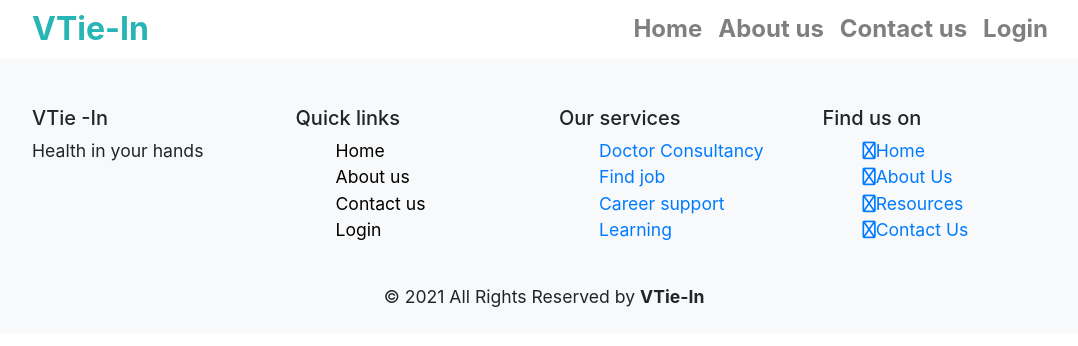
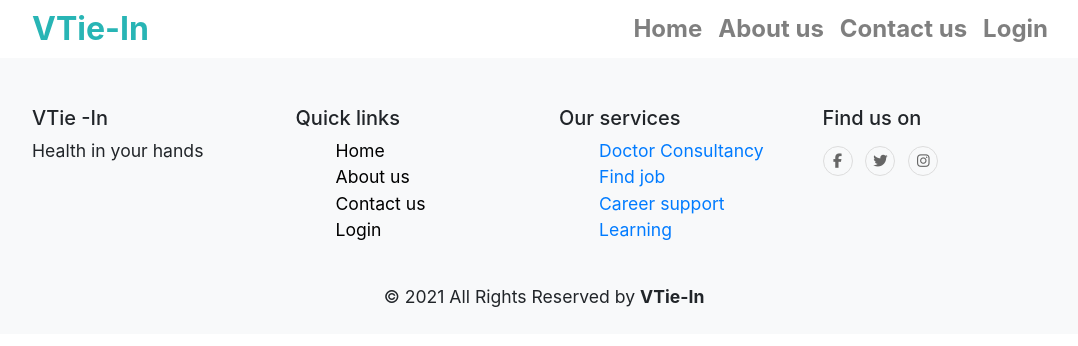
Before and after one commit to niharshini/about-us, a plain HTML site: page index.html in a window 1280 px wide. Shown: the whole page, without its empty margins (96-1174 px from the left). Drawn offline with nearby package versions, Linux system fonts and the light colour scheme.

Commit message:
footer changes

```diff
--- a/index.html
+++ b/index.html
@@ -61,16 +61,11 @@
                 </div>
                 <div class="col-12 col-md-6 col-lg-3 pt-5">
                     <h5>Find us on</h5>
-                    <!-- <ul class="social mb-0 list-inline mt-3">
+                    <ul class="social mb-0 list-inline mt-3">
                         <li class="list-inline-item"><a href="#" class="social-link"><i class="fa fa-facebook-f"></i></a></li>
                         <li class="list-inline-item"><a href="#" class="social-link"><i class="fa fa-twitter"></i></a></li>
                         <li class="list-inline-item"><a href="#" class="social-link"><i class="fa fa-instagram"></i></a></li>
-                    </ul> -->
-                    <ol>
-                        <li><a href="#"><i class="far fa-angle-right"></i>Home</a></li>
-                        <li><a href="#"><i class="far fa-angle-right"></i>About Us</a></li>
-                        <li><a href="#"><i class="far fa-angle-right"></i>Resources</a></li>                        <li class="last"><a href="#"><i class="far fa-angle-right"></i>Contact Us</a></li>
-                    </ol>
+                    </ul>
                 </div>
                 <div class="col-12">
                     <div class="copy-right pt-4 pb-2">
```
